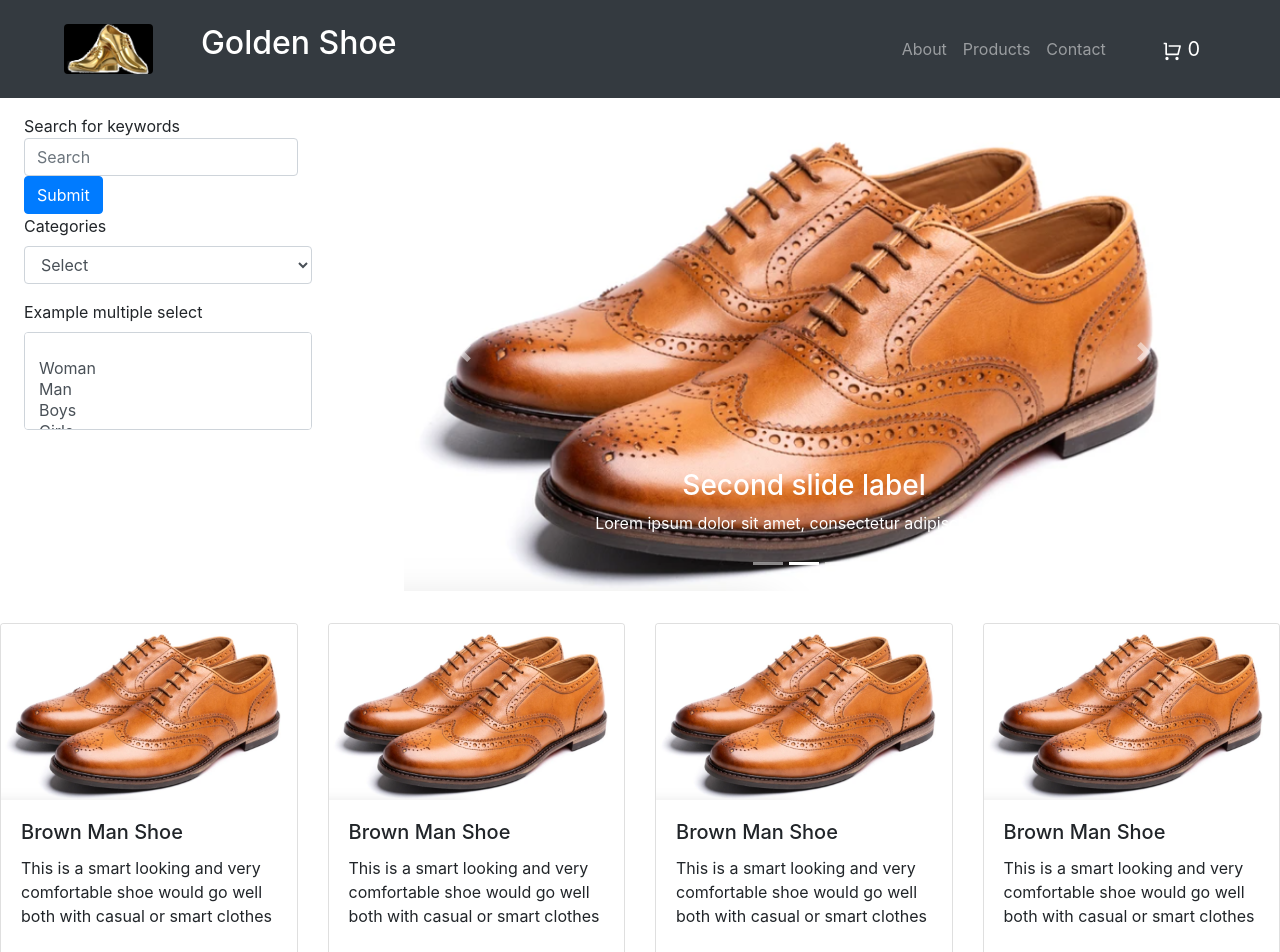
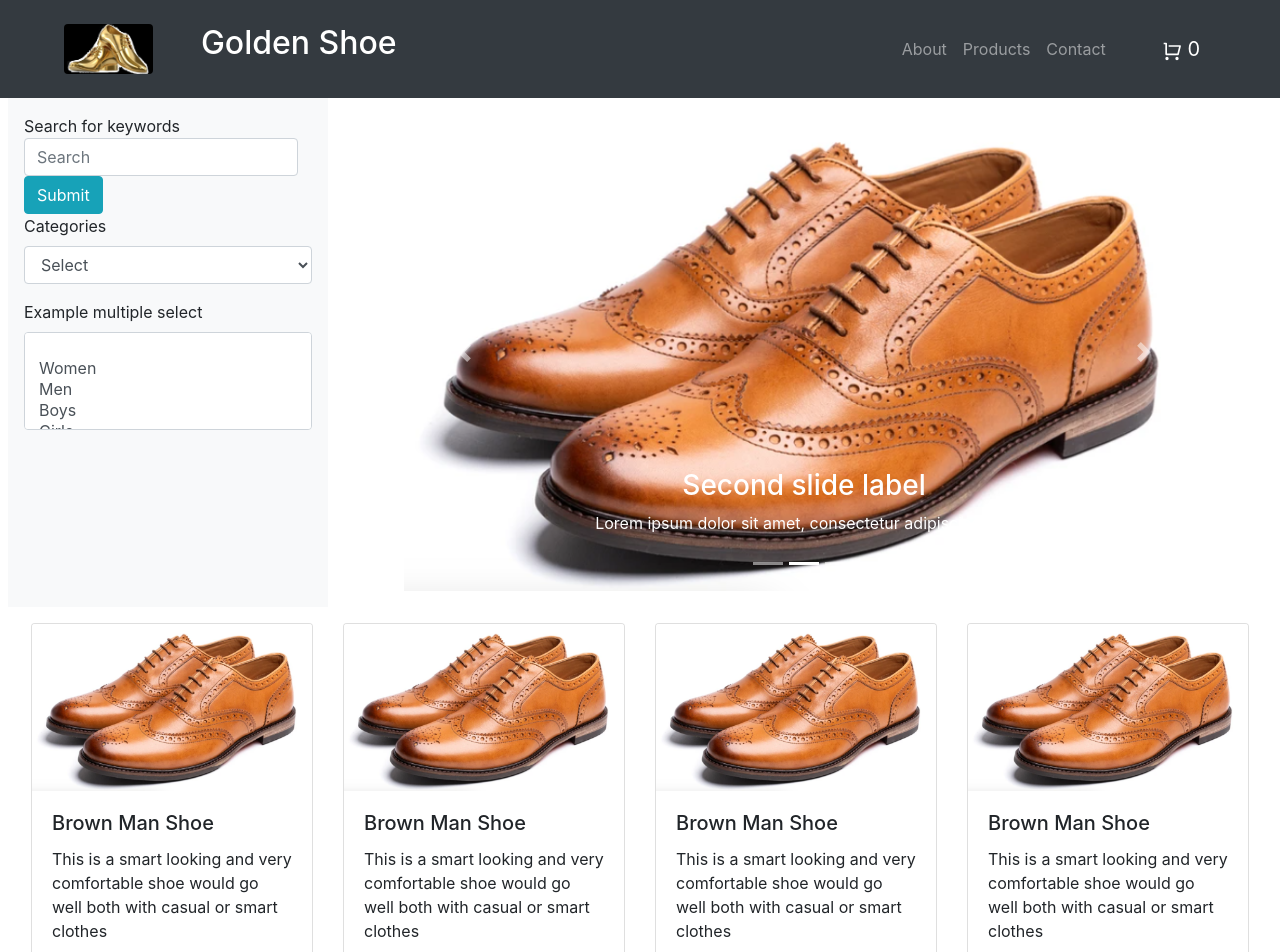
Before and after one commit to halitos/Golden-Shoe-Page, a React (Create React App) app: page / in a window 1280 px wide. Shown: the top 952 px of the page. Built offline with nearby package versions, Linux system fonts and the light colour scheme.

Commit message:
Form area modified

```diff
--- a/src/Components/FormArea.js
+++ b/src/Components/FormArea.js
@@ -2,18 +2,20 @@ import React from "react";
 import { Form, FormControl, Button } from "react-bootstrap";
 const FormArea = () => {
   return (
-    <Form className="ml-2 p-3 w-25">
+    <Form className="ml-2 p-3 w-25 bg-light">
       <Form inline>
         <Form.Label>Search for keywords</Form.Label>
         <FormControl type="text" placeholder="Search" className=" mr-sm-2" />
-        <Button type="submit">Submit</Button>
+        <Button variant="info" type="submit">
+          Submit
+        </Button>
       </Form>
       <Form.Group controlId="exampleForm.ControlSelect1">
         <Form.Label>Categories</Form.Label>
         <Form.Control as="select" type="text" placeholder="select">
           <option>Select</option>
-          <option>Woman</option>
-          <option>Man</option>
+          <option>Women</option>
+          <option>Men</option>
           <option>Boys</option>
           <option>Girls</option>
         </Form.Control>
@@ -22,8 +24,8 @@ const FormArea = () => {
         <Form.Label>Example multiple select</Form.Label>
         <Form.Control as="select" multiple>
           <option></option>
-          <option>Woman</option>
-          <option>Man</option>
+          <option>Women</option>
+          <option>Men</option>
           <option>Boys</option>
           <option>Girls</option>
         </Form.Control>
--- a/src/Components/ProductCardsDisplay.js
+++ b/src/Components/ProductCardsDisplay.js
@@ -4,7 +4,7 @@ import ProductCard from "./ProductCard";
 
 function ProductCardsDisplay() {
   return (
-    <div className="row my-3">
+    <div className="row m-3 ">
       <ProductCard products={products} />
     </div>
   );
--- a/src/Components/SingleProductDetail.js
+++ b/src/Components/SingleProductDetail.js
@@ -3,10 +3,12 @@ import brown_shoe from "../images/brown_shoe.PNG";
 
 const SingleProductDetail = () => {
   return (
-    <div>
-      <h3>Fab Brown Shoe</h3>
+    <div className="container d-flex mx-auto my-5">
       <img src={brown_shoe} alt="sample shoe"></img>
-      <p>This is the sigle product details page to be worked on later...</p>
+      <div>
+        <h3>Fab Brown Shoe</h3>
+        <p>This is the sigle product details page to be worked on later...</p>
+      </div>
     </div>
   );
 };
```
Also changed, not shown: 1 other file (tests, documents, lock files or other folders).
